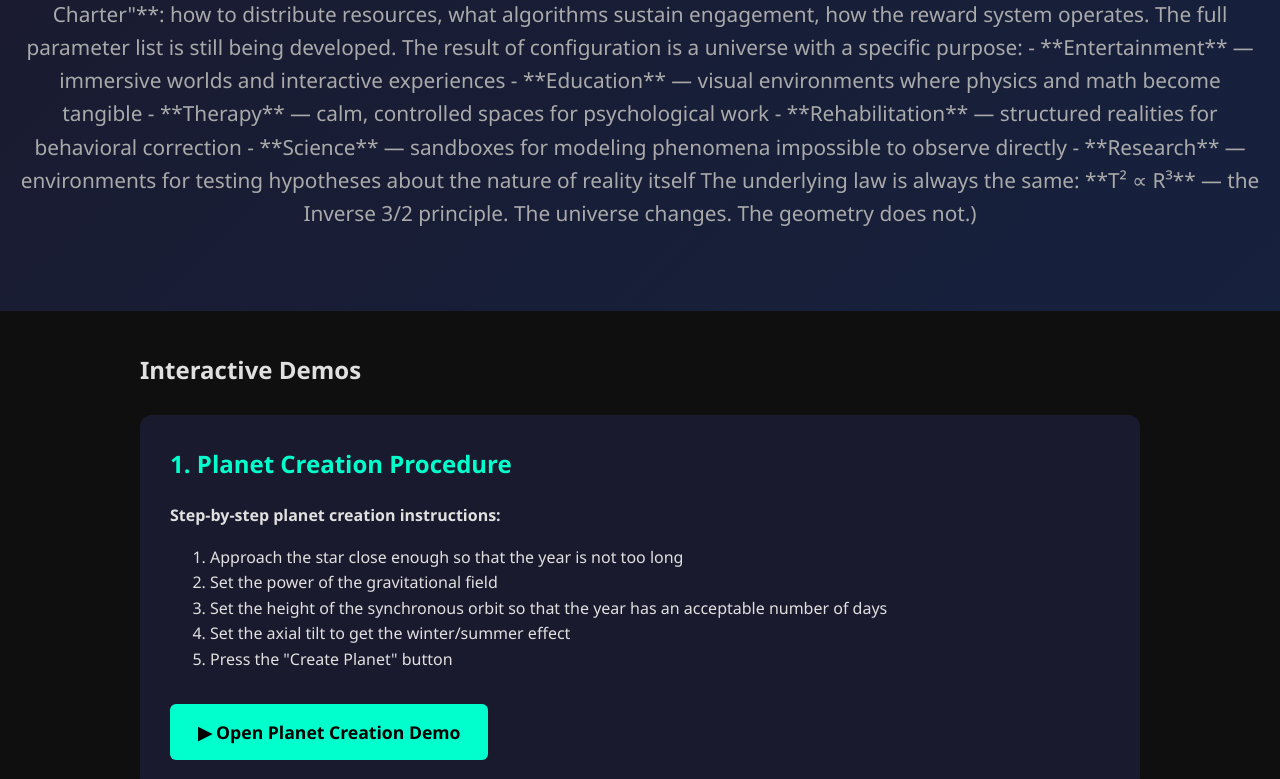
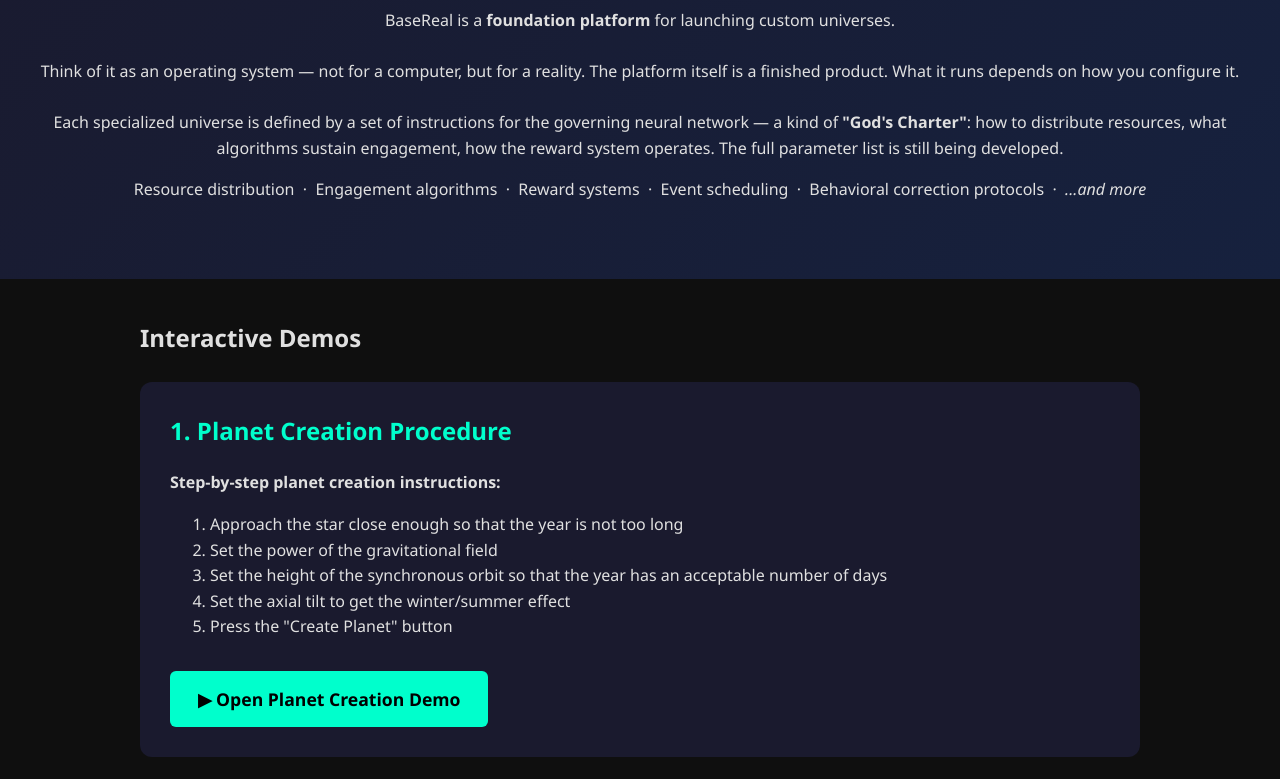
Before and after one commit to VitalyDeCoder/BaseReal-OS, a plain HTML site: page index.html in a window 1280 px wide. Shown: the part 249-1028 px from the top of the page. Drawn offline with Linux system fonts and the light colour scheme.

Commit message:
Update index.html

```diff
--- a/index.html
+++ b/index.html
@@ -68,24 +68,26 @@
 
     <header>
         <h1>BaseReal-OS</h1>
-        <p class="subtitle">## What We Are Building
+         <!-- WHAT WE ARE BUILDING -->
+  <section id="s1">
+    <p class="section-label">Mission</p>
+    <h2 class="section-title">What We Are Building</h2>
+    <p class="body-text">
+      BaseReal is a <strong>foundation platform</strong> for launching custom universes.<br><br>
+      Think of it as an operating system — not for a computer, but for a reality.
+      The platform itself is a finished product. What it runs depends on how you configure it.<br><br>
+      Each specialized universe is defined by a set of instructions for the governing neural network —
+      a kind of <strong>"God's Charter"</strong>: how to distribute resources,
+      what algorithms sustain engagement, how the reward system operates.
+      The full parameter list is still being developed.
+    </p>
 
-BaseReal is a **foundation platform** for launching custom universes.
-
-Think of it as an operating system — not for a computer, but for a reality. The platform itself is a finished product. What it runs depends on how you configure it.
-
-Each specialized universe is defined by a set of instructions for the governing neural network — a kind of **"God's Charter"**: how to distribute resources, what algorithms sustain engagement, how the reward system operates. The full parameter list is still being developed.
-
-The result of configuration is a universe with a specific purpose:
-
-- **Entertainment** — immersive worlds and interactive experiences
-- **Education** — visual environments where physics and math become tangible
-- **Therapy** — calm, controlled spaces for psychological work
-- **Rehabilitation** — structured realities for behavioral correction
-- **Science** — sandboxes for modeling phenomena impossible to observe directly
-- **Research** — environments for testing hypotheses about the nature of reality itself
-
-The underlying law is always the same: **T² ∝ R³** — the Inverse 3/2 principle. The universe changes. The geometry does not.)</p>
+    <div class="charter">
+      <p class="charter-text">
+        Resource distribution &nbsp;·&nbsp; Engagement algorithms &nbsp;·&nbsp;
+        Reward systems &nbsp;·&nbsp; Event scheduling &nbsp;·&nbsp;
+        Behavioral correction protocols &nbsp;·&nbsp; <em>...and more</em>
+      </p>
     </header>
 
     <div class="container">
```
